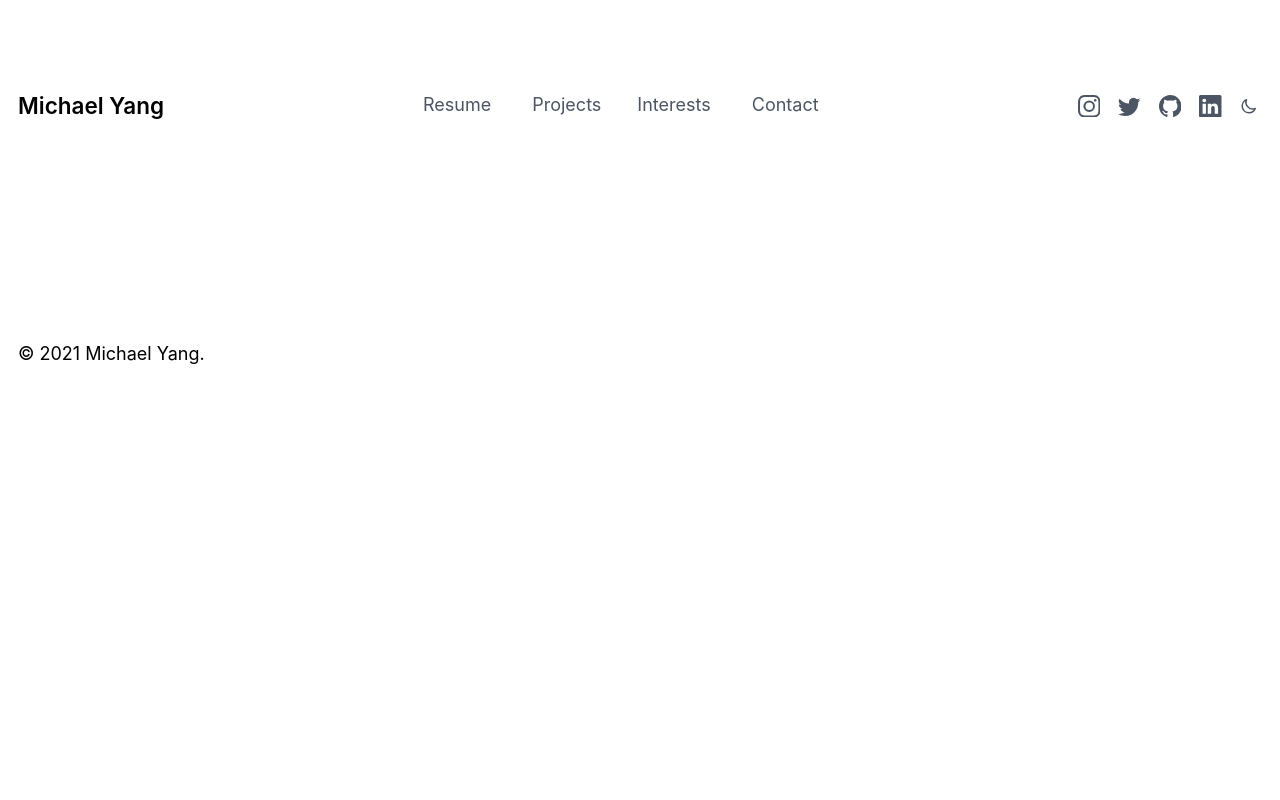
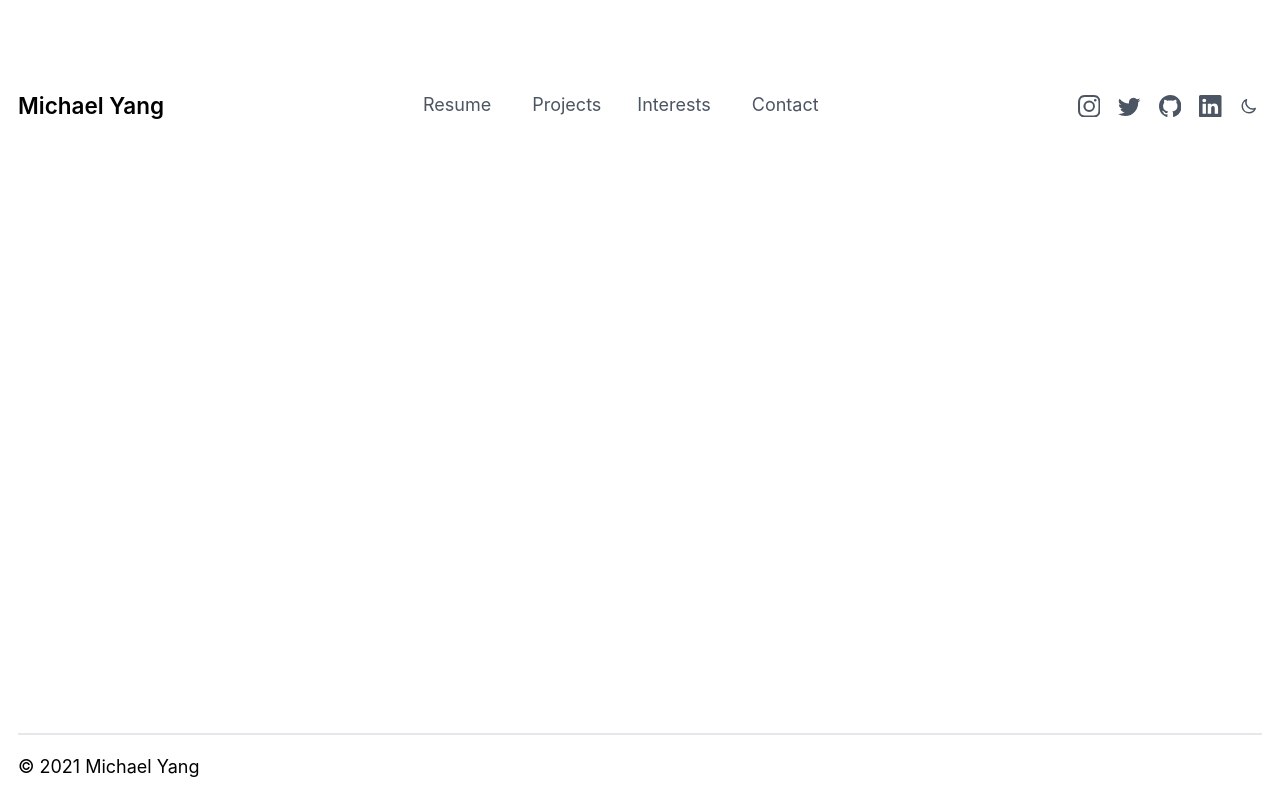
Before and after one commit to mch-yang/michaely.me, a Next.js app: page / in a window 1280 px wide. Built offline with nearby package versions, Linux system fonts and the light colour scheme.

Commit message:
Tweak darkmode and footer

```diff
--- a/components/Container.js
+++ b/components/Container.js
@@ -42,9 +42,11 @@ export default function ContainerBlock({ children, ...customMeta }) {
           <meta property="article:published_time" content={meta.date} />
         )}
       </Head>
-      <main className="dark:bg-gray-800 w-full">
+      <main className="w-full h-screen dark:bg-gray-800">
         <Navbar />
+
         <div>{children}</div>
+
         <Footer />
       </main>
     </div>
--- a/components/Footer.js
+++ b/components/Footer.js
@@ -2,14 +2,18 @@ const YEAR = new Date().getFullYear()
 
 export default function Footer() {
   return (
-    <div className="bg-[#F1F1F1] dark:bg-gray-900">
-      <div className="max-w-6xl  mx-auto px-4 py-10 md:py-20">
-        <div className="h-0.5 w-full bg-white dark:bg-gray-700"></div>
-        <div className="flex flex-col space-y-4 md:space-y-0 md:flex-row justify-between md:items-center mt-8">
+    <div className="bg-[#F1F1F1] absolute bottom-0 w-full dark:bg-gray-800">
+      <div className="max-w-6xl mx-auto px-4 py-4 md:py-4">
+
+        <div className="h-0.5 w-full bg-gray-200 dark:bg-gray-700">
+        </div>
+
+        <div className="flex flex-col space-y-4 md:space-y-0 md:flex-row justify-between md:items-center mt-4">
           <div>
-            <p>&copy; {YEAR} Michael Yang.</p>
+            <p>&copy; {YEAR} Michael Yang</p>
           </div>
         </div>
+
       </div>
     </div>
   );
```
